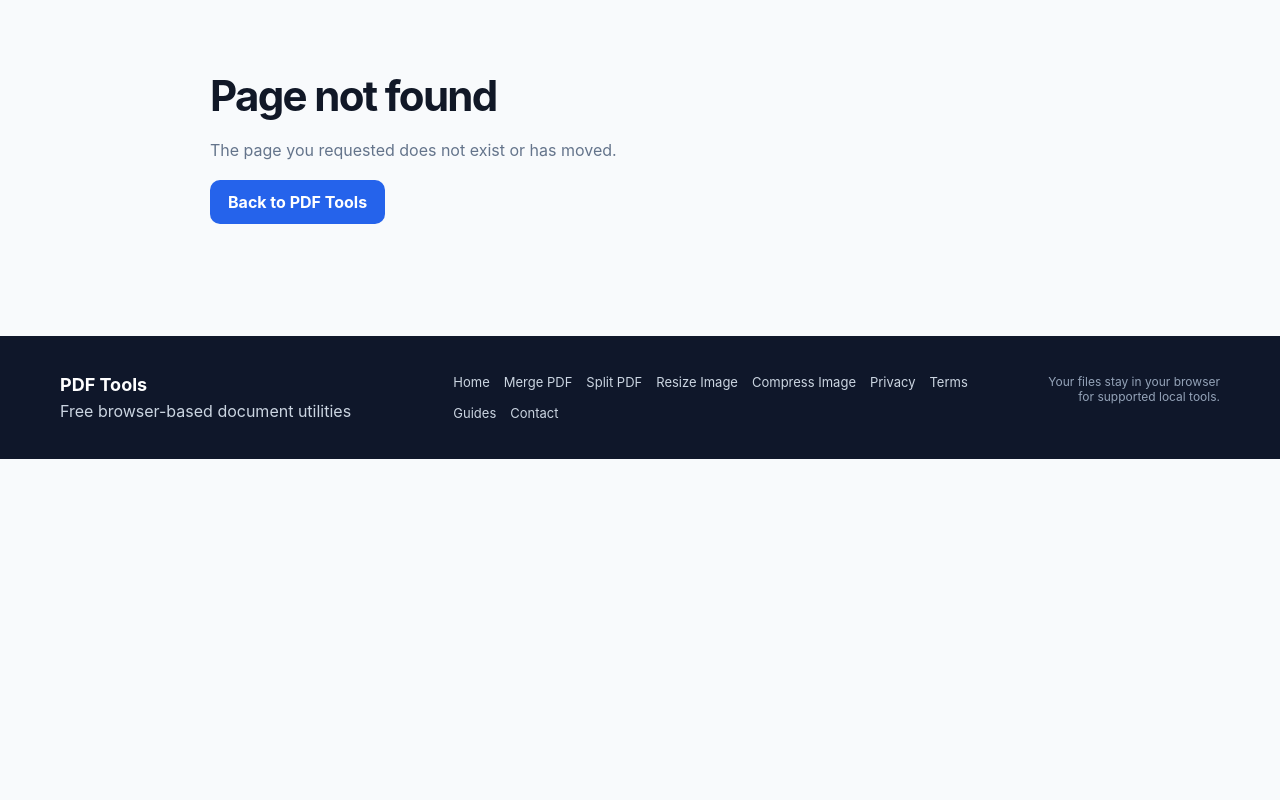
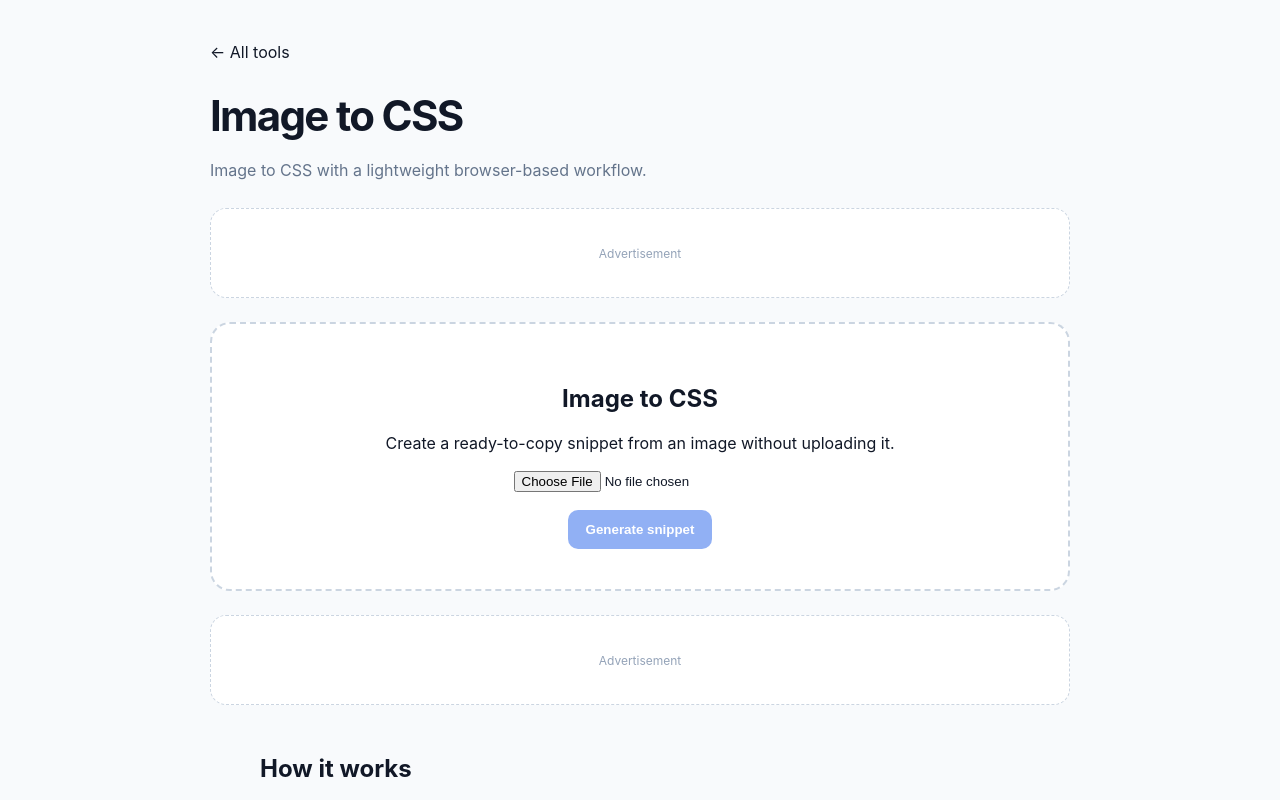
Before and after one commit to yiminggod1/pdf-tools, a Next.js app: page /pdf-tools/image-to-css in a window 1280 px wide. Before the commit this address had no page. Shown: the top 800 px of the page. Built offline with nearby package versions, Linux system fonts and the light colour scheme.

Commit message:
Add additional utility landing pages

```diff
--- /dev/null
+++ b/app/image-to-css/page.tsx
@@ -0,0 +1,3 @@
+import ImageSnippetTool from "../../components/ImageSnippetTool";import AdSlot from "../../components/AdSlot";import RelatedTools from "../../components/RelatedTools";
+export const metadata={title:"Image to CSS",description:"Image to CSS with browser-local processing."};
+export default function Page(){return <main className="toolpage"><a href="/">← All tools</a><h1>Image to CSS</h1><p className="lead">Image to CSS with a lightweight browser-based workflow.</p><AdSlot/><ImageSnippetTool kind="css"/><AdSlot/><section className="content"><h2>How it works</h2><p>This focused utility handles a common document or image workflow directly in your browser. Your supported source stays on your device during processing.</p></section><RelatedTools/></main>}
```
